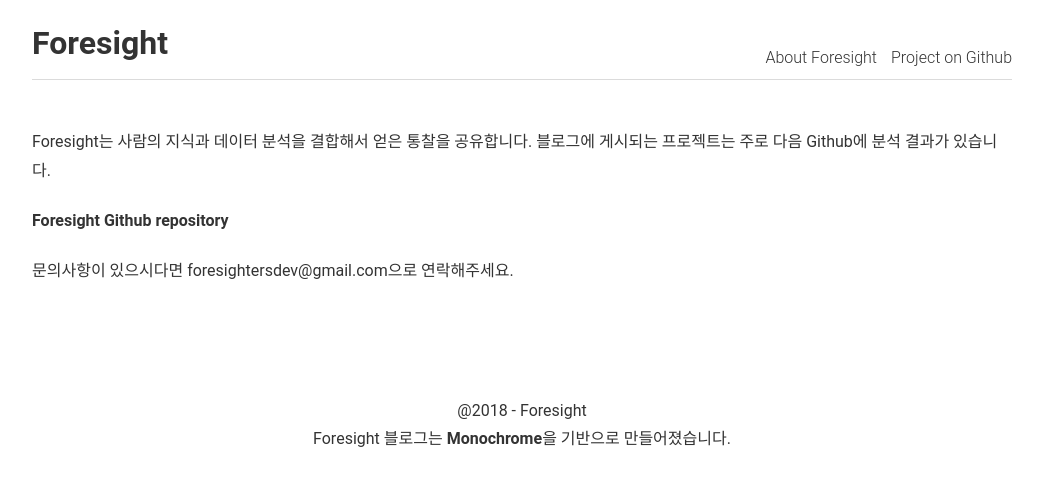
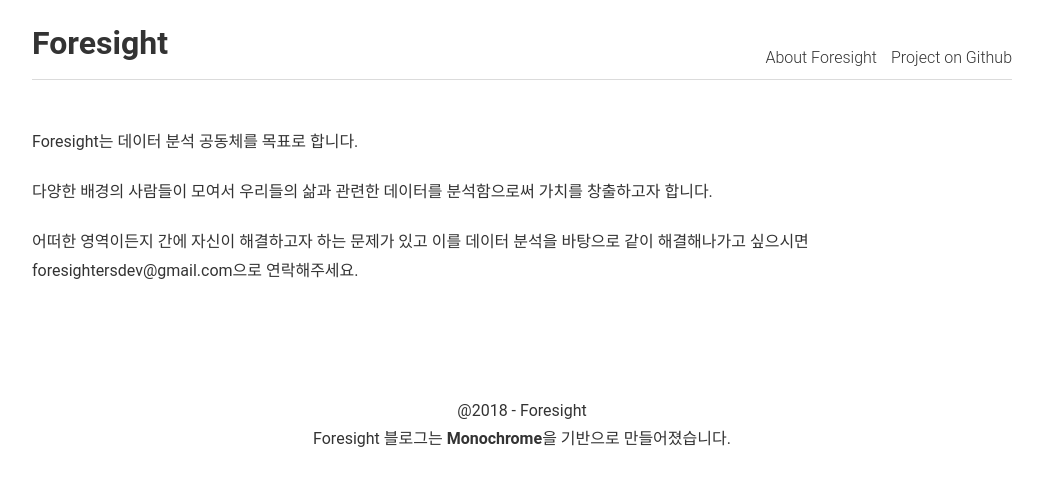
Before and after one commit to foresighters/foresighters.github.io, a Jekyll site: the page built from about.md, in a window 1280 px wide. Shown: the top 486 px of the page, without its empty margins (118-1161 px from the left). Built offline with Jekyll 4.4.1, drawn with Linux system fonts in a browser that asks for light colours.

Commit message:
about.md 수정

```diff
--- a/about.md
+++ b/about.md
@@ -3,8 +3,8 @@
 title: About Foresight
 description: This page describes Foresight.
 ---
-Foresight는 사람의 지식과 데이터 분석을 결합해서 얻은 통찰을 공유합니다. <!--break--> 블로그에 게시되는 프로젝트는 주로 다음 Github에 분석 결과가 있습니다.
+Foresight는 데이터 분석 공동체를 목표로 합니다.
 
-[Foresight Github repository](https://github.com/foresighters/project-storage)
+다양한 배경의 사람들이 모여서 우리들의 삶과 관련한 데이터를 분석함으로써 가치를 창출하고자 합니다.
 
-문의사항이 있으시다면 foresightersdev@gmail.com으로 연락해주세요.
+어떠한 영역이든지 간에 자신이 해결하고자 하는 문제가 있고 이를 데이터 분석을 바탕으로 같이 해결해나가고 싶으시면 foresightersdev@gmail.com으로 연락해주세요.
```
Also changed, not shown: _posts/2018-05-25-About Foresight.md (+3 -3 lines).
